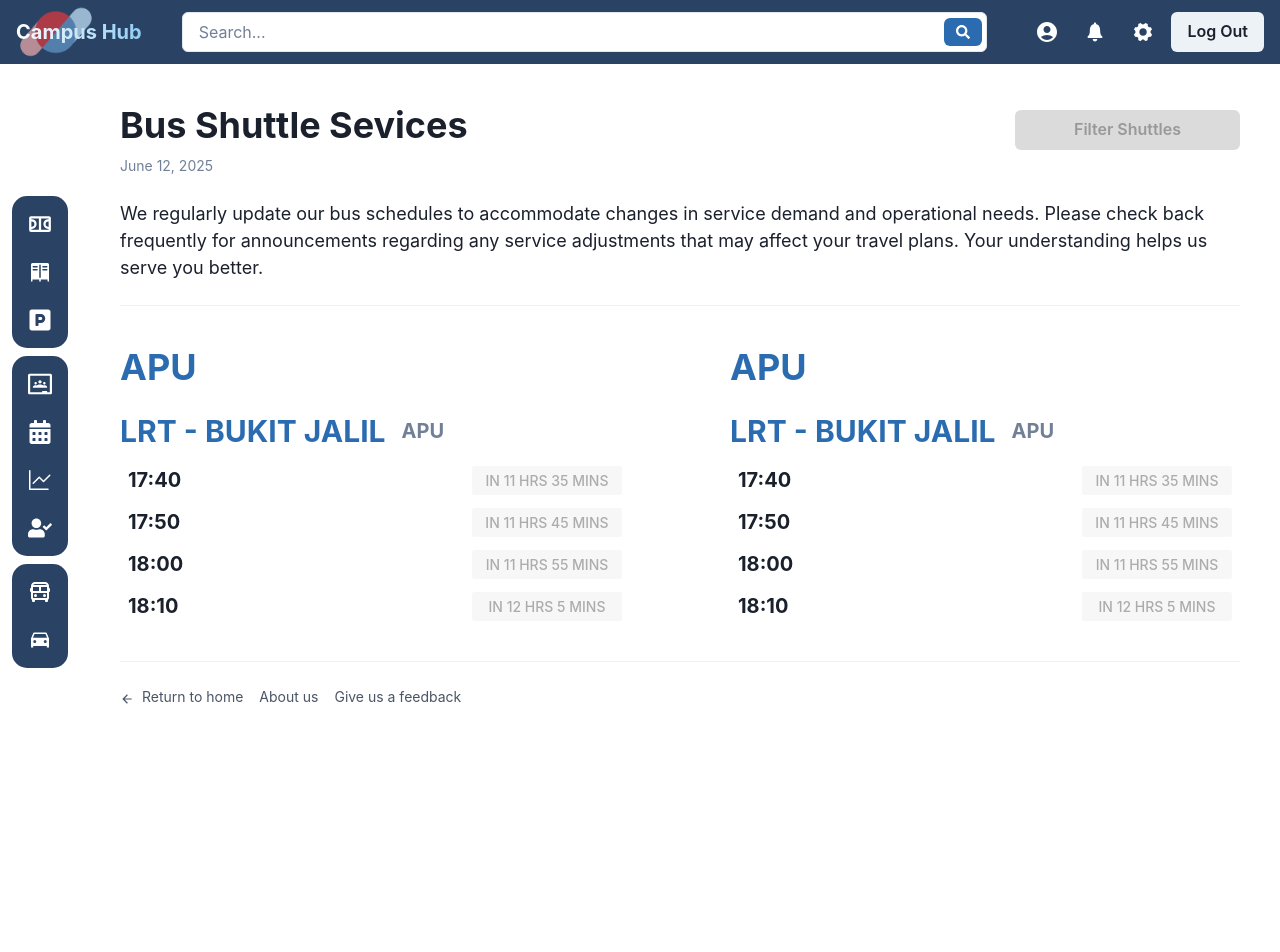
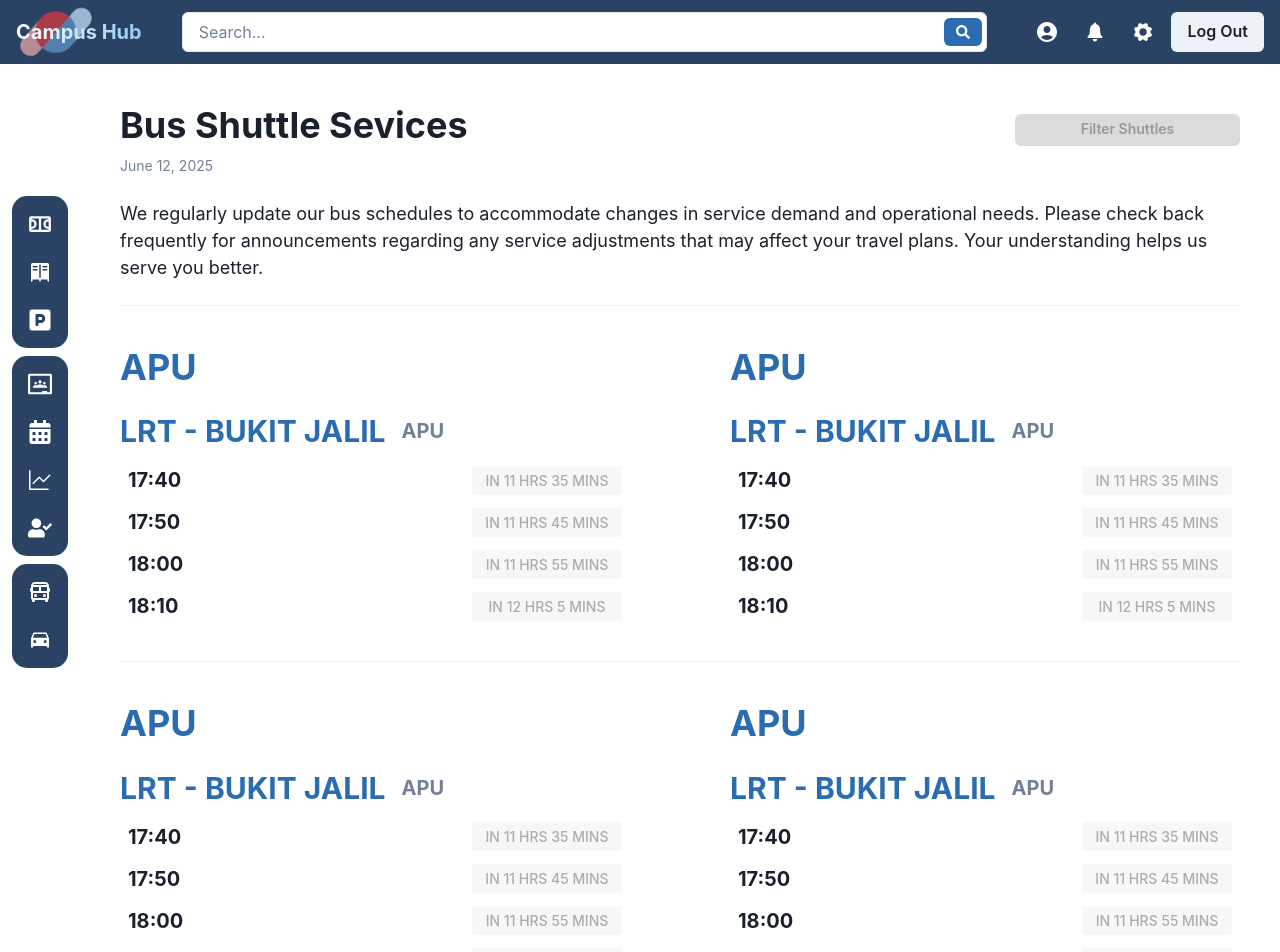
Before and after one commit to HengJake/CampusHub, a React (Vite) app in the folder frontend/: page /bus-schedule in a window 1280 px wide. Shown: the top 952 px of the page. Before the commit the page ends 800 px from the top, so only its background shows below. Built offline with nearby package versions, Linux system fonts and the light colour scheme.

Commit message:
footer link update

```diff
--- a/frontend/src/pages/userPage/busSchedule/busSchedule.jsx
+++ b/frontend/src/pages/userPage/busSchedule/busSchedule.jsx
@@ -5,6 +5,8 @@ import { IoMdArrowDropright } from "react-icons/io";
 import { useState, useEffect } from "react";
 
 import { format } from "date-fns";
+import { useNavigate } from "react-router-dom";
+
 
 import {
   Menu,
@@ -51,6 +53,15 @@ import {
 } from "@chakra-ui/icons";
 
 function busSchedule() {
+  const handleReturnHome = () => {
+    navigate("/user-dashboard");
+  };
+  const handleAbout = () => {
+    navigate("/about");
+  };
+  const handleFeedback = () => {
+    navigate("/feedback");
+  };
   const [currentTime, setCurrentTime] = useState(new Date());
   const currentDate = format(new Date(), "MMMM d, yyyy");
 
@@ -107,6 +118,7 @@ function busSchedule() {
             <Menu>
               <MenuButton
                 as={Button}
+                size={"sm"}
                 bgColor={"#DBDBDB"}
                 color={"rgba(0, 0, 0, 0.3)"}
                 _hover={{ bgColor: "#4E759D", color: "white" }}
@@ -138,7 +150,6 @@ function busSchedule() {
 
         <Divider />
 
-        {/* Navigation Links */}
         <Flex display={"flex"} flexDirection={"row"} w={"100%"} gap={"100px"}>
           <Box
             py={4}
@@ -329,13 +340,201 @@ function busSchedule() {
 
         <Divider />
 
+        <Flex display={"flex"} flexDirection={"row"} w={"100%"} gap={"100px"}>
+          <Box
+            py={4}
+            width={"100%"}
+            display={"flex"}
+            flexDirection={"column"}
+            alignItems={"center"}
+          >
+            <Heading
+              as="h1"
+              size="xl"
+              mb={6}
+              textAlign="left"
+              width={"100%"}
+              color="blue.600"
+            >
+              APU
+            </Heading>
+
+            <VStack spacing={8} width={"100%"} divider={<Divider />}>
+              {routes.map((route, index) => (
+                <Box key={index} w="full">
+                  <Heading
+                    as="h2"
+                    size="lg"
+                    mb={4}
+                    color="blue.600"
+                    display={"flex"}
+                    flexDirection={"row"}
+                    alignItems={"center"}
+                    gap={2}
+                  >
+                    {route.name}
+                    <icon as={IoMdArrowDropright} color="gray.500" />
+                    {route.destination && (
+                      <Text
+                        as="span"
+                        color="gray.500"
+                        fontSize={"xl"}
+                        fontWeight="bold"
+                      >
+                        {" "}
+                        {route.destination}
+                      </Text>
+                    )}
+                  </Heading>
+
+                  <VStack spacing={3} align="stretch">
+                    {route.times.map((time, i) => {
+                      const timeDifference = calculateTimeDifference(time);
+                      const isPast =
+                        timeDifference === "Now" ||
+                        timeDifference.includes("IN -");
+
+                      return (
+                        <HStack
+                          key={`${time}-${i}`}
+                          justify="space-between"
+                          px={2}
+                        >
+                          <Text fontSize="xl" fontWeight="bold">
+                            {time}
+                          </Text>
+                          <Badge
+                            display={"flex"}
+                            justifyContent={"center"}
+                            bgColor={
+                              isPast
+                                ? "rgba(255, 0, 0, 0.03)"
+                                : timeDifference === "Now"
+                                ? "green.50"
+                                : "rgba(0, 0, 0, 0.03)"
+                            }
+                            color={
+                              isPast
+                                ? "rgba(255, 0, 0, 0.3)"
+                                : timeDifference === "Now"
+                                ? "green.600"
+                                : "rgba(0, 0, 0, 0.3)"
+                            }
+                            width={"150px"}
+                            fontWeight={"medium"}
+                            fontSize="sm"
+                            px={3}
+                            py={1}
+                          >
+                            {timeDifference}
+                          </Badge>
+                        </HStack>
+                      );
+                    })}
+                  </VStack>
+                </Box>
+              ))}
+            </VStack>
+          </Box>
+          <Box
+            py={4}
+            width={"100%"}
+            display={"flex"}
+            flexDirection={"column"}
+            alignItems={"center"}
+          >
+            <Heading
+              as="h1"
+              size="xl"
+              mb={6}
+              textAlign="left"
+              width={"100%"}
+              color="blue.600"
+            >
+              APU
+            </Heading>
+
+            <VStack spacing={8} width={"100%"} divider={<Divider />}>
+              {routes.map((route, index) => (
+                <Box key={index} w="full">
+                  <Heading
+                    as="h2"
+                    size="lg"
+                    mb={4}
+                    color="blue.600"
+                    display={"flex"}
+                    flexDirection={"row"}
+                    alignItems={"center"}
+                    gap={2}
+                  >
+                    {route.name}
+                    <icon as={IoMdArrowDropright} color="gray.500" />
+                    {route.destination && (
+                      <Text
+                        as="span"
+                        color="gray.500"
+                        fontSize={"xl"}
+                        fontWeight="bold"
+                      >
+                        {" "}
+                        {route.destination}
+                      </Text>
+                    )}
+                  </Heading>
+
+                  <VStack spacing={3} align="stretch">
+                    {route.times.map((time, i) => {
+                      const timeDifference = calculateTimeDifference(time);
+                      const isPast =
+                        timeDifference === "Now" ||
+                        timeDifference.includes("IN -");
+                      return (
+                        <HStack
+                          key={`${time}-${i}`}
+                          justify="space-between"
+                          px={2}
+                        >
+                          <Text fontSize="xl" fontWeight="bold">
+                            {time}
+                          </Text>
+                          <Badge
+                            display={"flex"}
+                            justifyContent={"center"}
+                            bgColor={
+                              timeDifference === "Now"
+                                ? "green.50"
+                                : "rgba(0, 0, 0, 0.03)"
+                            }
+                            color={
+                              timeDifference === "Now"
+                                ? "green.600"
+                                : "rgba(0, 0, 0, 0.3)"
+                            }
+                            width={"150px"}
+                            fontWeight={"medium"}
+                            fontSize="sm"
+                            px={3}
+                            py={1}
+                          >
+                            {timeDifference}
+                          </Badge>
+                        </HStack>
+                      );
+                    })}
+                  </VStack>
+                </Box>
+              ))}
+            </VStack>
+          </Box>
+        </Flex>
+
         {/* Footer Links */}
         <HStack spacing={4} fontSize="sm" color="gray.600">
-          <Link href="#">
+          <Link href="/user-dashboard">
             <ArrowBackIcon mr={1} /> Return to home
           </Link>
-          <Link href="#">About us</Link>
-          <Link href="#">Give us a feedback</Link>
+          <Link href="/about">About us</Link>
+          <Link href="/feedback">Give us a feedback</Link>
         </HStack>
       </VStack>
     </Box>
```
